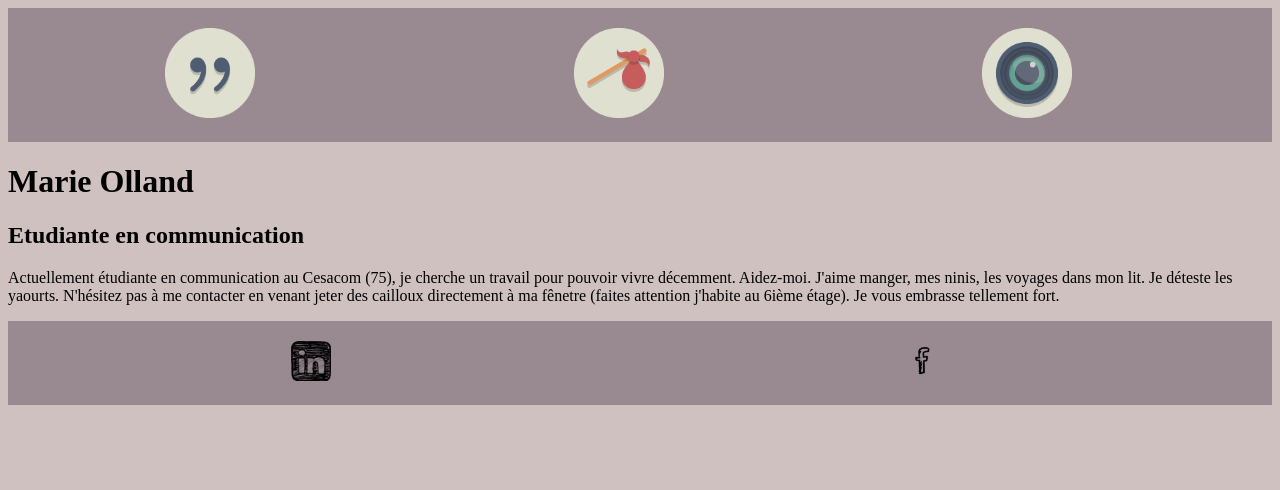
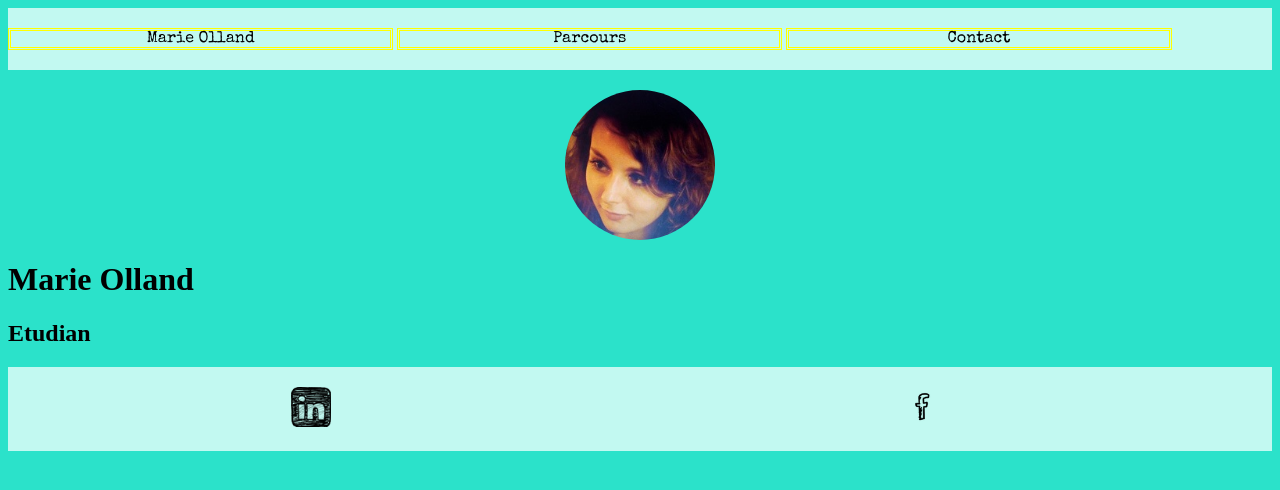
Before and after one commit to Martyoll/projet-test, a plain HTML site: page index.html in a window 1280 px wide. Drawn offline with nearby package versions, Linux system fonts and the light colour scheme.

Commit message:
modif corps

```diff
--- a/index.html
+++ b/index.html
@@ -3,6 +3,7 @@
 
 <head>
     <link rel="stylesheet" href="style.css">
+      <link href='http://fonts.googleapis.com/css?family=Poiret+One|Special+Elite' rel='stylesheet' type='text/css'>
     <meta charset="UTF-8">
     <title>Marie Olland - CV en ligne</title>
 
@@ -12,18 +13,19 @@
     <header>
       <nav>
          <ul>
-             <li> <a href="index.html"> <img src="images/quote.png" alt="Home" width="90px"> </a> </li>
-             <li> <a href="parcours.html"> <img src="images/travelerbag.png" alt="Parcours" width="90px"> </a> </li>
-             <li> <a href="contact.html"> <img src="images/lens.png" alt="Contacte" width="90px"> </a> </li>
+             <li> Marie Olland</li>
+             <li> Parcours  </li>
+             <li> Contact  </li>
          </ul>
 
       </nav>
 
     </header>
     <main>
+      <div id="moi"> <img src="images/moi.jpg"> </div>
          <h1>Marie Olland</h1>
-    <h2>Etudiante en communication</h2>
-    <p>Actuellement étudiante en communication au Cesacom (75), je cherche un travail pour pouvoir vivre décemment. Aidez-moi. J'aime manger, mes ninis, les voyages dans mon lit. Je déteste les yaourts. N'hésitez pas à me contacter en venant jeter des cailloux directement à ma fênetre (faites attention j'habite au 6ième étage). Je vous embrasse tellement fort.</p>
+    <h2>Etudian</h2>
+
     </main>
 
     <footer>
--- a/style.css
+++ b/style.css
@@ -1,8 +1,8 @@
 body {
-    background-color:rgba(177,153,153,0.6); }
+    background-color:#2BE2CA}
 
 header {
-    background-color:#998991;
+    background-color:#C2F9F1;
     margin:0px;
     text-decoration:none;
     padding-bottom:20px;
@@ -10,9 +10,11 @@ header {
 }
 
 header li {
+font-family: 'Special Elite', cursive;
+   text-align:center;
     display:inline-block;
-    width:32%;
-   text-align:center;
+    width:30%;
+    border: 3px yellow double;
 }
 
 ul {
@@ -21,7 +23,7 @@ ul {
 }
 
 footer {
-    background-color:#998991;
+    background-color:#C2F9F1;
     margin:0px;
     text-decoration:none;
     padding-bottom:20px;
@@ -33,3 +35,18 @@ footer li {
     width:48%;
     text-align:center;
 }
+
+ #moi {
+
+    overflow:hidden;
+    border-radius:50%;
+    width:150px;
+    height:150px;
+     margin:auto;
+     margin-top:20px;
+}
+
+#moi img{
+    width:100%;
+    height:100%;
+}
```
Also changed, not shown: contact.html (+5 -4 lines), parcours.html (+6 -4 lines), images/moi.jpg (added), images/pattern.png (added), images/restaurant.png (added), images/school.png (added), images/symphony.png (added), 5 other files.
